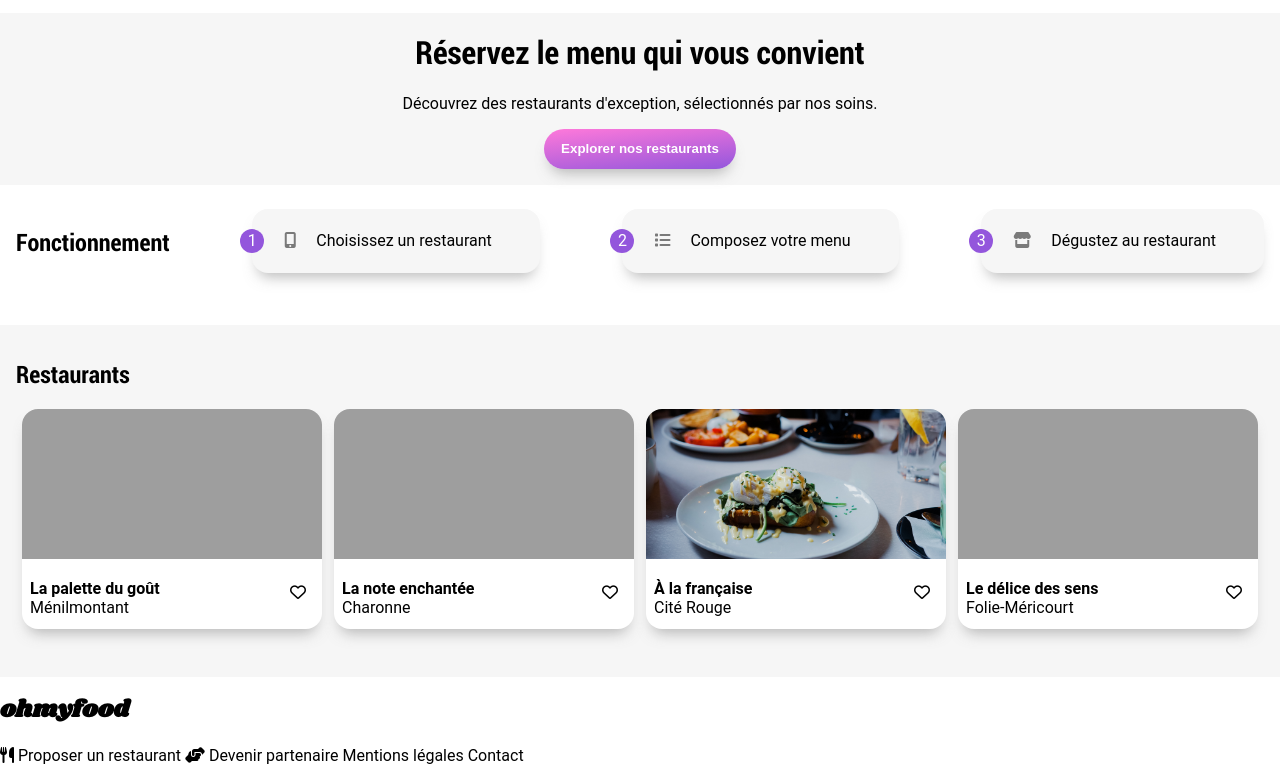
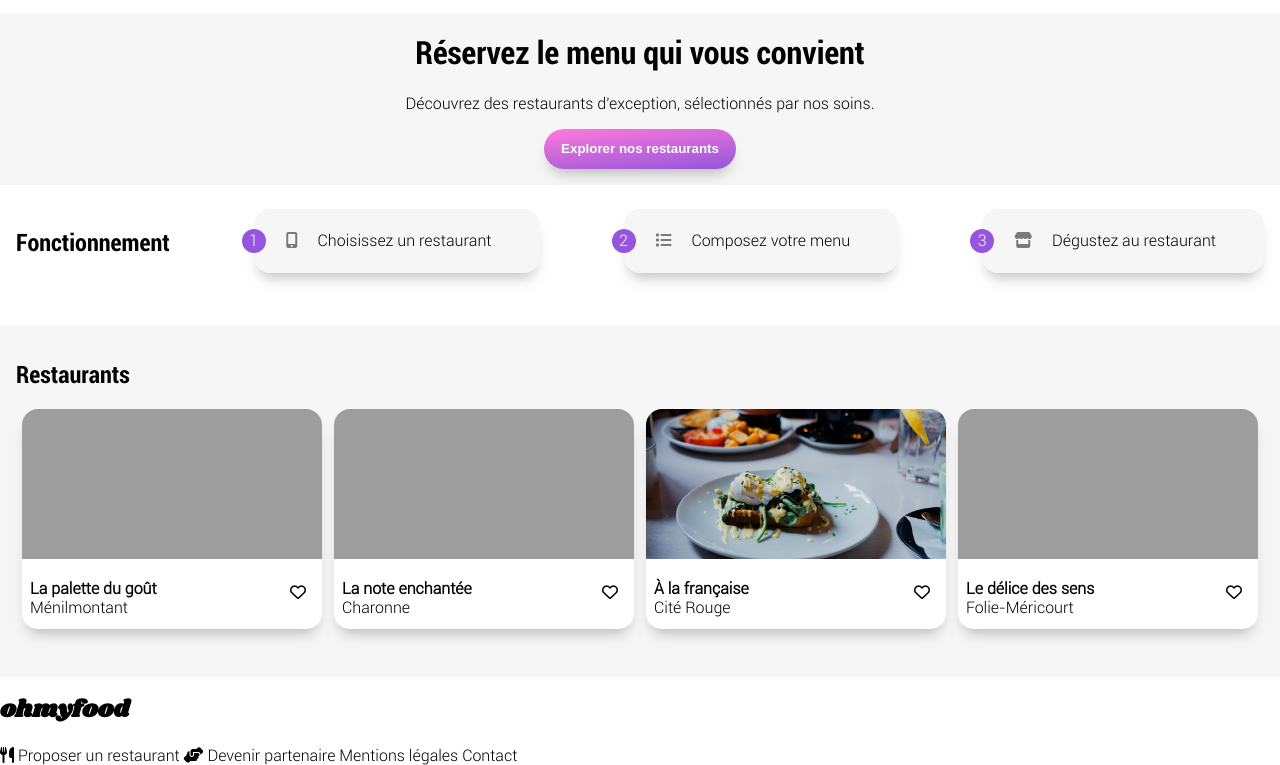
Before and after one commit to CamilleBC/CamilleBianco_3_18062021, a website: page index.html in a window 1280 px wide. Shown: the part 57-822 px from the top of the page. Drawn offline with Linux system fonts and the light colour scheme; the site is published under a folder, as on GitHub Pages, so addresses that start at the root find nothing.

Commit message:
Test pour font sur github Page

```diff
--- a/Sass/Base/__base.scss
+++ b/Sass/Base/__base.scss
@@ -1,11 +1,11 @@
 @font-face
 {
     font-family:"Roboto";
-    src: url(/Font/Roboto-light/Roboto-Light.ttf) format("truetype"),
-    url(/Font/Roboto-light/roboto-light-webfont.eot) format("eot"),
-    url(/Font/Roboto-light/roboto-light-webfont.svg) format("svg"),
-    url(/Font/Roboto-light/roboto-light-webfont.woff) format("woff"),
-    url(/Font/Roboto-light/Roboto-Light.otf) format("otf");
+    src: url(./Font/Roboto-light/Roboto-Light.ttf) format("truetype"),
+    url(./Font/Roboto-light/roboto-light-webfont.eot) format("eot"),
+    url(./Font/Roboto-light/roboto-light-webfont.svg) format("svg"),
+    url(./Font/Roboto-light/roboto-light-webfont.woff) format("woff"),
+    url(./Font/Roboto-light/Roboto-Light.otf) format("otf");
 }
 @font-face
 {
```
Also changed, not shown: pageCssOMF.css.
